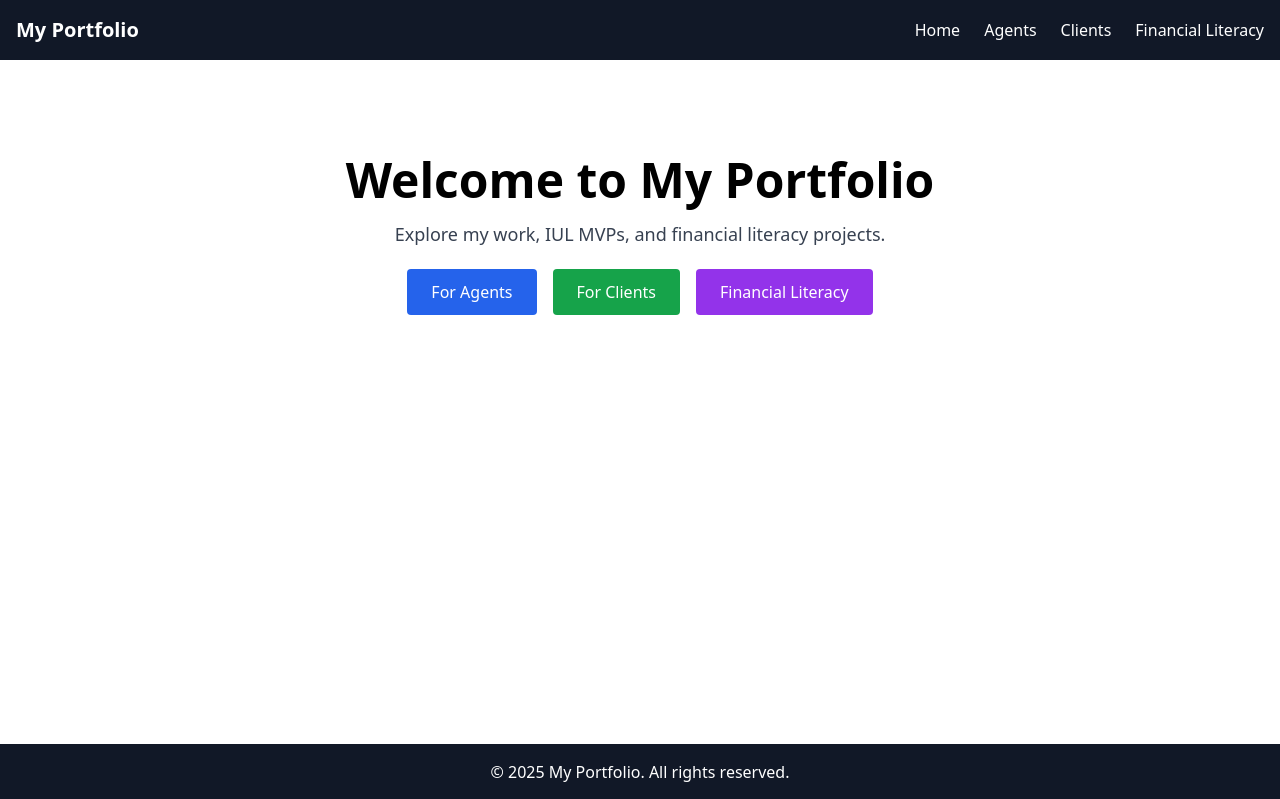
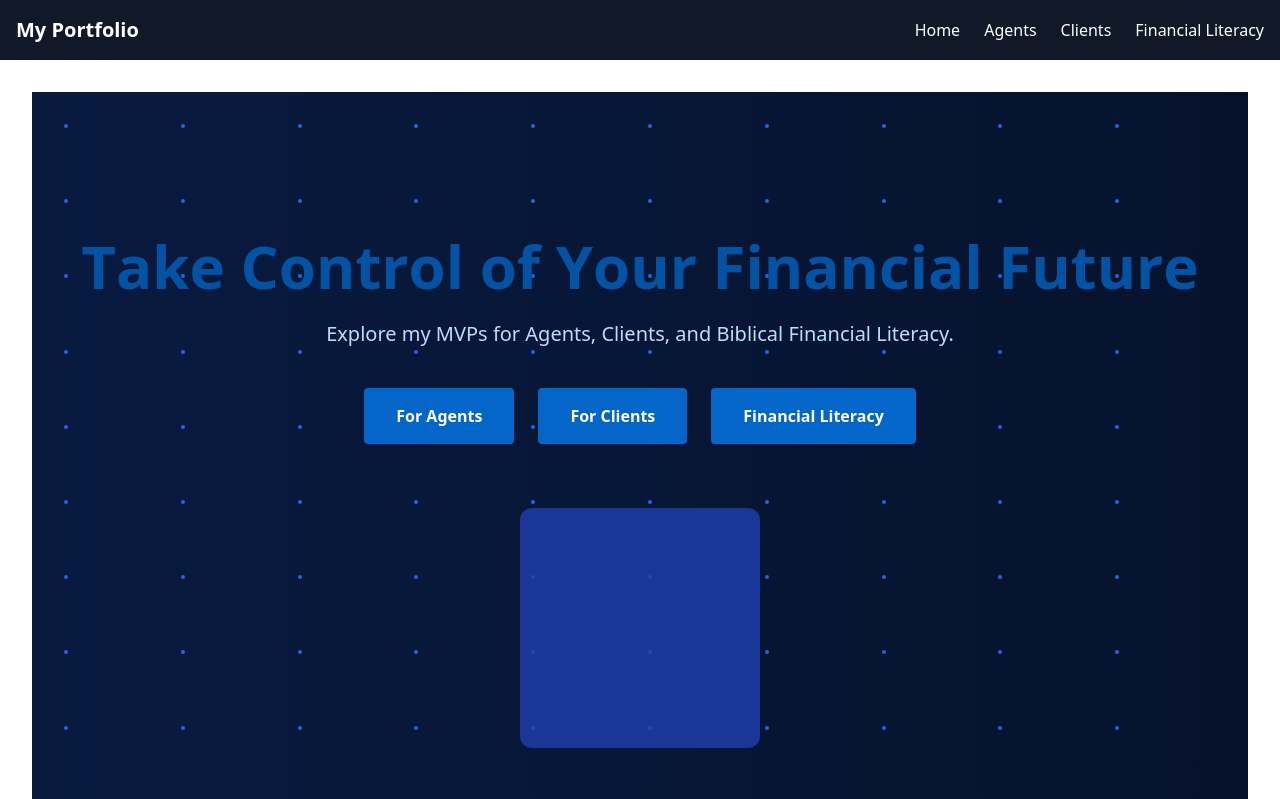
Before and after one commit to ebelle12/IUL_demo, a React (Create React App) app: page / in a window 1280 px wide. Shown: the top 799 px of the page. Built offline with nearby package versions, Linux system fonts and the light colour scheme.

Commit message:
updated hero section will change tomorrow

```diff
--- a/package.json
+++ b/package.json
@@ -4,6 +4,8 @@
   "private": true,
   "dependencies": {
     "@emailjs/browser": "^4.4.1",
+    "@react-three/drei": "^10.7.5",
+    "@react-three/fiber": "^9.3.0",
     "@testing-library/dom": "^10.4.1",
     "@testing-library/jest-dom": "^6.8.0",
     "@testing-library/react": "^16.3.0",
@@ -14,6 +16,7 @@
     "react-npm": "^2.6.1",
     "react-router-dom": "^7.8.2",
     "react-scripts": "5.0.1",
+    "three": "^0.180.0",
     "web-vitals": "^2.1.4"
   },
   "scripts": {
--- /dev/null
+++ b/src/Components/Hero3D.js
@@ -0,0 +1,29 @@
+import React, { Suspense } from "react";
+import { Canvas } from "@react-three/fiber";
+import { OrbitControls, Sphere, MeshDistortMaterial } from "@react-three/drei";
+
+function Hero3D() {
+  return (
+    <Canvas className="w-full h-96">
+      <ambientLight intensity={0.5} />
+      <directionalLight position={[5, 5, 5]} intensity={1} />
+
+      <Suspense fallback={null}>
+        {/* Animated distorted sphere */}
+        <Sphere args={[1.5, 64, 64]} scale={1}>
+          <MeshDistortMaterial
+            color="#0466c8"
+            attach="material"
+            distort={0.4}
+            speed={2}
+          />
+        </Sphere>
+      </Suspense>
+
+      {/* Optional user control */}
+      <OrbitControls enableZoom={false} autoRotate autoRotateSpeed={0.5} />
+    </Canvas>
+  );
+}
+
+export default Hero3D;
--- a/src/Pages/Home.js
+++ b/src/Pages/Home.js
@@ -1,30 +1,57 @@
+import React from "react";
+import Hero3D from "../Components/Hero3D";
+
 function Home() {
+    const headline = "Take Control of Your Financial Future";
+
     return (
-    <div className="text-center mt-16">
-      <h1 className="text-5xl font-bold mb-4">Welcome to My Portfolio</h1>
-      <p className="text-lg text-gray-700 mb-8">
-        Explore my work, IUL MVPs, and financial literacy projects.
+        <div className="relative h-screen w-full overflow-hidden" style={{ backgroundColor: "#000814" }}>
+
+            {/* Shifting Gradient Background */}
+            <div className="absolute inset-0 bg-gradient-to-r from-blue-900 via-blue-600 to-blue-900 animate-gradientShift opacity-20"></div>
+
+            {/* Interactive Grid (glowing dots) */}
+            <div className="absolute inset-0 grid grid-cols-10 grid-rows-10 gap-4 p-8">
+                {[...Array(100)].map((_, idx) => (
+                    <div key={idx} className="w-1 h-1 bg-blue-600 rounded-full hover:scale-150 hover:animate-glowGrid transition-transform duration-300"></div>
+                ))}
+            </div>
+
+            {/* Hero Content */}
+            <div className="relative z-10 flex flex-col items-center justify-center h-full text-center hero-parallax px-">
+
+                {/* Headline with letter animation */}
+                <h1 className="text-5xl md:text-6xl font-extrabold" style={{ color: "#0353a4" }}>
+                    {headline.split("").map((letter, index) => (
+                        <span key={index} className="animate-letter inline-block" style={{ animationDelay: `${index * 0.05}s` }}>
+                            {letter === " " ? "\u00A0" : letter}
+                        </span>
+                    ))}
+                </h1>
+
+                {/* Subheadline */}
+                <p className="text-lg md:text-xl text-blue-200 mt-6 opacity-0 animate-fadeInUp">
+                    Explore my MVPs for Agents, Clients, and Biblical Financial Literacy.
                 </p>
 
-      <div className="space-x-4">
-        <a
-          href="/agents"
-          className="px-6 py-3 bg-blue-600 text-white rounded hover:bg-blue-700 transition"
-        >
+                {/* CTA Buttons */}
+                <div className="mt-10 flex flex-wrap justify-center gap-6">
+                    <a href="/agents" className="px-8 py-4 bg-[#0466c8] text-white font-semibold rounded hover:bg-blue-700 transition transform hover:scale-105">
                         For Agents
                     </a>
-        <a
-          href="/clients"
-          className="px-6 py-3 bg-green-600 text-white rounded hover:bg-green-700 transition"
-        >
+                    <a href="/clients" className="px-8 py-4 bg-[#0466c8] text-white font-semibold rounded hover:bg-blue-700 transition transform hover:scale-105">
                         For Clients
                     </a>
-        <a
-          href="/financial-literacy"
-          className="px-6 py-3 bg-purple-600 text-white rounded hover:bg-purple-700 transition"
-        >
+                    <a href="/financial-literacy" className="px-8 py-4 bg-[#0466c8] text-white font-semibold rounded hover:bg-blue-700 transition transform hover:scale-105">
                         Financial Literacy
                     </a>
+                </div>
+
+                {/* Hero Image / 3D placeholder */}
+                <div className="mt-16 w-60 h-60 bg-blue-800 rounded-xl opacity-80 hover:scale-105 transform transition duration-500">
+                    {/* Replace with 3D model or hero visual */}
+                </div>
+
             </div>
         </div>
     );
--- a/src/index.css
+++ b/src/index.css
@@ -1,3 +1,79 @@
 @tailwind base;
 @tailwind components;
 @tailwind utilities;
+
+
+/* Text reveal from bottom */
+@keyframes fadeInUp {
+    0% {
+        opacity: 0;
+        transform: translateY(30px);
+    }
+
+    100% {
+        opacity: 1;
+        transform: translateY(0);
+    }
+}
+
+.animate-fadeInUp {
+    animation: fadeInUp 1s ease-out forwards;
+}
+
+/* Letter-by-letter slide */
+@keyframes letterSlide {
+    0% {
+        opacity: 0;
+        transform: translateY(50px);
+    }
+
+    100% {
+        opacity: 1;
+        transform: translateY(0);
+    }
+}
+
+.animate-letter {
+    animation: letterSlide 0.6s ease forwards;
+}
+
+/* Glowing background grid effect */
+@keyframes glowGrid {
+
+    0%,
+    100% {
+        box-shadow: 0 0 10px #0466c8;
+    }
+
+    50% {
+        box-shadow: 0 0 25px #0466c8;
+    }
+}
+
+.animate-glowGrid {
+    animation: glowGrid 2s ease-in-out infinite;
+}
+
+/* Gradient background shift */
+@keyframes gradientShift {
+
+    0%,
+    100% {
+        background-position: 0% 50%;
+    }
+
+    50% {
+        background-position: 100% 50%;
+    }
+}
+
+.animate-gradientShift {
+    background-size: 200% 200%;
+    animation: gradientShift 15s ease infinite;
+}
+
+/* Parallax scrolling placeholder (can be enhanced later with JS) */
+.hero-parallax {
+    transform: translateZ(0);
+    perspective: 1000px;
+}
```
Also changed, not shown: 1 other file (tests, documents, lock files or other folders). Lines whose indentation alone changed are shown as unchanged.
